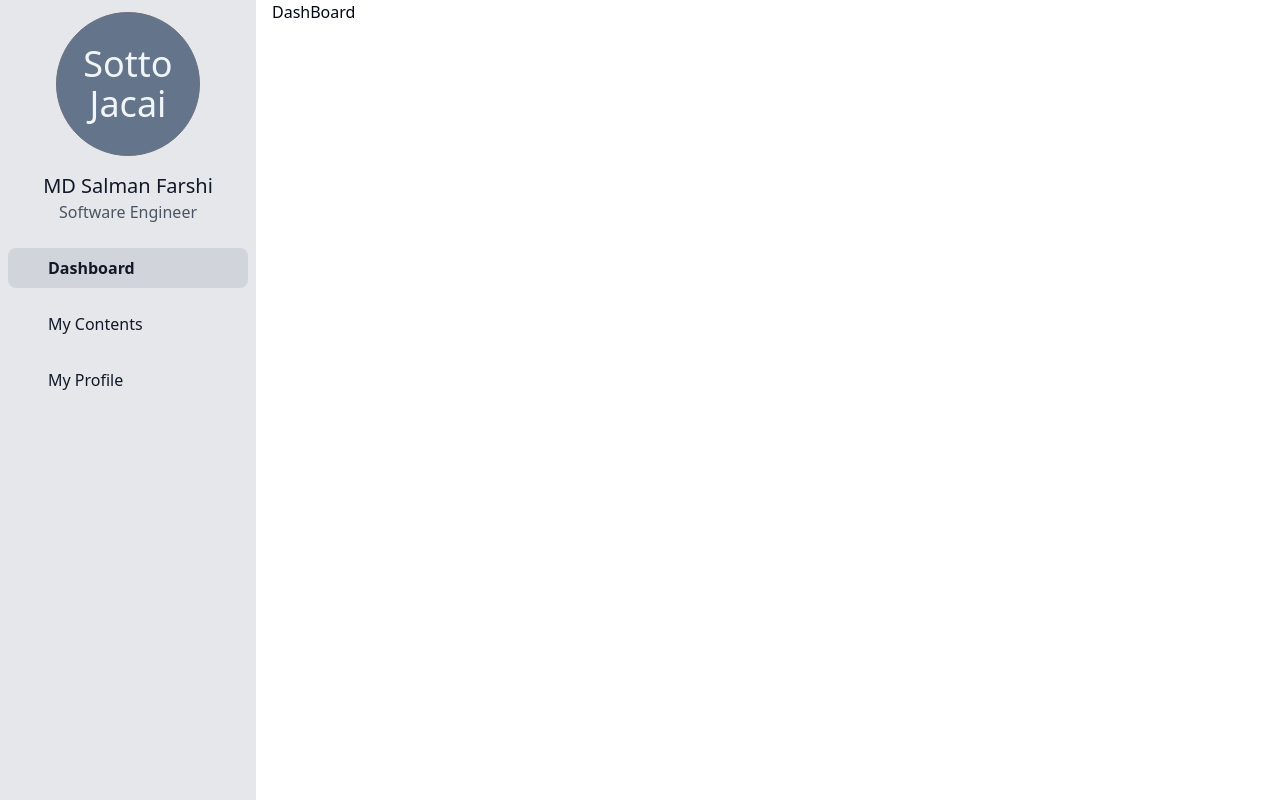
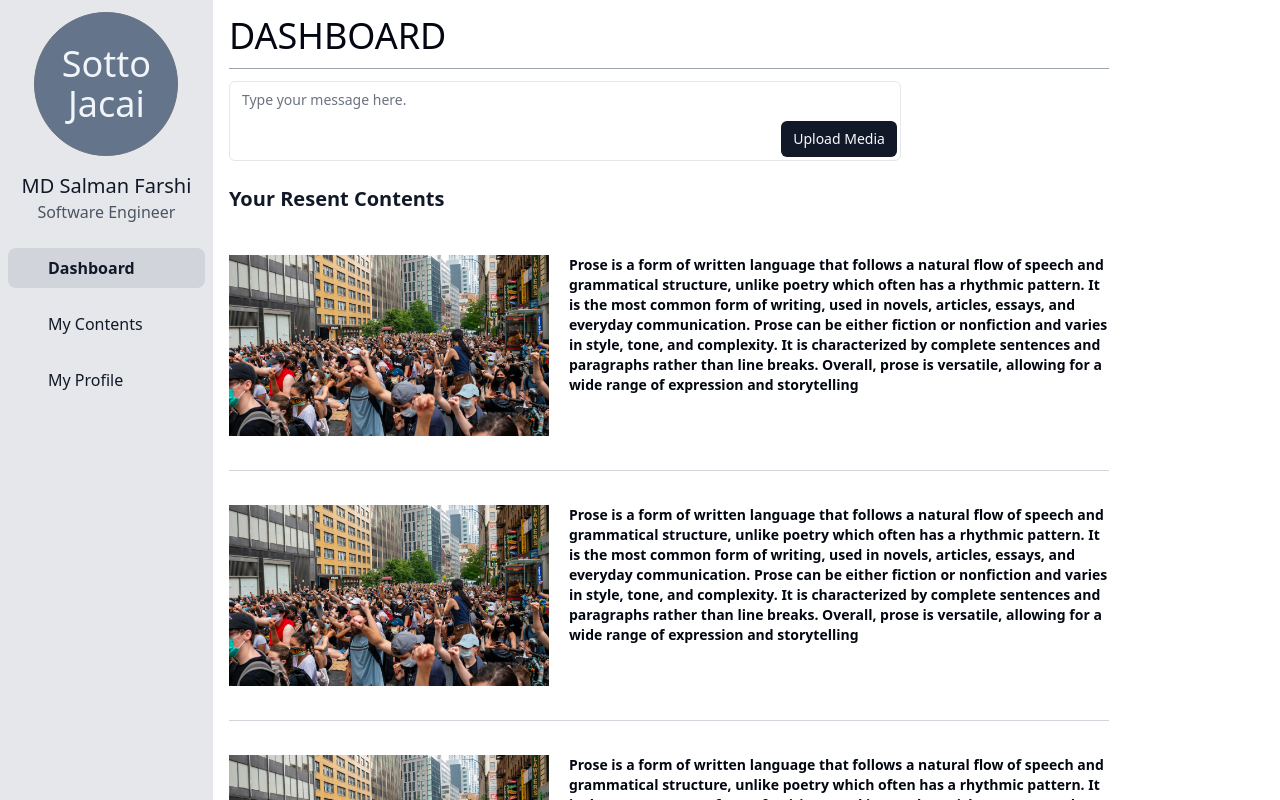
Before and after one commit to eCodeVoyager/Sotto-Jachai-Project, a React (Vite) app in the folder frontend/: page / in a window 1280 px wide. Shown: the top 800 px of the page. Built offline with nearby package versions, Linux system fonts and the light colour scheme.

Commit message:
✅:add :product listing components done

```diff
--- a/frontend/src/components/Layouts/DashBoardLayout.jsx
+++ b/frontend/src/components/Layouts/DashBoardLayout.jsx
@@ -4,10 +4,12 @@ import Sidebar from "../common/Sidebar";
 const DashBoardLayout = () => {
   return (
     <>
-      <section className="flex gap-4">
+      <main className="flex md:pe-4">
         <Sidebar />
-        <Outlet />
-      </section>
+        <div className="w-full *:ps-4 *:h-full *:overflow-y-auto py-4">
+          <Outlet />
+        </div>
+      </main>
     </>
   );
 };
--- /dev/null
+++ b/frontend/src/components/common/ContentUpload.jsx
@@ -0,0 +1,22 @@
+import { Button } from "../ui/button";
+import { Textarea } from "../ui/textarea";
+
+const ContentUpload = () => {
+  return (
+    <div className="max-w-2xl h-[80px] relative">
+      <Textarea placeholder="Type your message here." className="resize-none" />
+      <div className="absolute right-1 bottom-1">
+        <Button size="sm">
+          <label
+            htmlFor="caption_image"
+            className="h-full w-full flex items-center justify-center"
+          >
+            <input type="file" name="caption_image" id="caption_image" hidden />
+            Upload Media
+          </label>
+        </Button>
+      </div>
+    </div>
+  );
+};
+export default ContentUpload;
--- a/frontend/src/components/common/Sidebar.jsx
+++ b/frontend/src/components/common/Sidebar.jsx
@@ -10,8 +10,8 @@ const Sidebar = () => {
     <>
       {/* sidebar */}
 
-      <aside>
-        <div className="w-64 h-screen bg-gray-200 overflow-y-auto py-3">
+      <aside className="w-64 min-h-screen bg-gray-200 overflow-y-auto ">
+        <div className="py-3">
           {/* profile info */}
           <div className="flex flex-col items-center">
             <figure className="size-36 border rounded-full border-gray-500 flex items-center justify-center bg-slate-500 text-slate-100">
--- /dev/null
+++ b/frontend/src/components/common/posts/PostsListing.jsx
@@ -0,0 +1,27 @@
+import { demoPost } from "@/data/posts.data";
+
+const PostsListing = ({ title, limit = 3 }) => {
+  return (
+    <section className="mt-4 md:mt-6">
+      <h3 className="text-xl font-semibold mb-2 text-gray-900">{title}</h3>
+      <ul>
+        {Array.from({ length: limit }, (v, i) => (
+          <li
+            key={i}
+            className="flex items-center justify-between border-b border-gray-300 py-2 h-[250px]"
+          >
+            <div className="flex gap-5">
+              <figure className="w-80 shrink-0">
+                <img src={demoPost.image} className="w-full object-contain" />
+              </figure>
+              <p className="text-sm font-semibold max-w-3xl">
+                {demoPost.caption}
+              </p>
+            </div>
+          </li>
+        ))}
+      </ul>
+    </section>
+  );
+};
+export default PostsListing;
--- /dev/null
+++ b/frontend/src/components/ui/textarea.jsx
@@ -0,0 +1,19 @@
+import * as React from "react";
+
+import { cn } from "@/lib/utils";
+
+const Textarea = React.forwardRef(({ className, ...props }, ref) => {
+  return (
+    <textarea
+      className={cn(
+        "flex min-h-[80px] w-full rounded-md border border-input bg-background px-3 py-2 text-sm ring-offset-background placeholder:text-muted-foreground focus-visible:outline-none focus-visible:ring-2 focus-visible:ring-ring focus-visible:ring-offset-2 disabled:cursor-not-allowed disabled:opacity-50",
+        className
+      )}
+      ref={ref}
+      {...props}
+    />
+  );
+});
+Textarea.displayName = "Textarea";
+
+export { Textarea };
--- /dev/null
+++ b/frontend/src/data/posts.data.js
@@ -0,0 +1,5 @@
+export const demoPost = {
+  caption:
+    "Prose is a form of written language that follows a natural flow of speech and grammatical structure, unlike poetry which often has a rhythmic pattern. It is the most common form of writing, used in novels, articles, essays, and everyday communication. Prose can be either fiction or nonfiction and varies in style, tone, and complexity. It is characterized by complete sentences and paragraphs rather than line breaks. Overall, prose is versatile, allowing for a wide range of expression and storytelling",
+  image: "/demo-post.jpg",
+};
--- a/frontend/src/pages/Dashboard.jsx
+++ b/frontend/src/pages/Dashboard.jsx
@@ -1,4 +1,15 @@
+import ContentUpload from "@/components/common/ContentUpload";
+import PostsListing from "@/components/common/posts/PostsListing";
+
 const Dashboard = () => {
-  return <section>DashBoard</section>;
+  return (
+    <section className="max-w-4xl">
+      <h2 className="text2xl lg:text-4xl font-extralight uppercase  border-b border-b-gray-400 pb-3 mb-3">
+        Dashboard
+      </h2>
+      <ContentUpload />
+      <PostsListing title={"Your Resent Contents"} />
+    </section>
+  );
 };
 export default Dashboard;
--- a/frontend/src/pages/Verification.jsx
+++ b/frontend/src/pages/Verification.jsx
@@ -1,13 +1,10 @@
 import Container from "@/components/common/Container";
 import { Button } from "@/components/ui/button";
 import { Input } from "@/components/ui/input";
+import { demoPost } from "@/data/posts.data";
 import { RefreshCcw } from "lucide-react";
 import { useRef, useState } from "react";
-const demoPost = {
-  caption:
-    "Prose is a form of written language that follows a natural flow of speech and grammatical structure, unlike poetry which often has a rhythmic pattern. It is the most common form of writing, used in novels, articles, essays, and everyday communication. Prose can be either fiction or nonfiction and varies in style, tone, and complexity. It is characterized by complete sentences and paragraphs rather than line breaks. Overall, prose is versatile, allowing for a wide range of expression and storytelling",
-  image: "/demo-post.jpg",
-};
+
 const Verification = () => {
   const [post, setPost] = useState(null);
 
```
